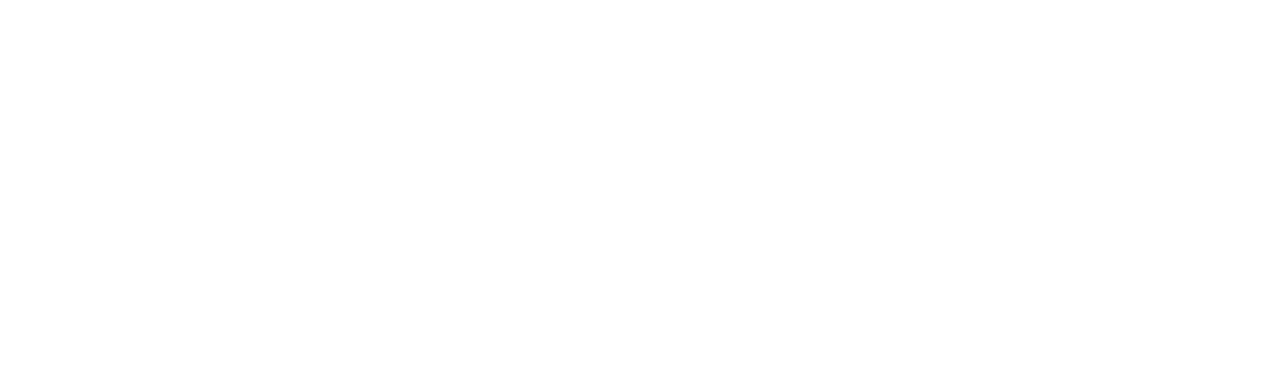
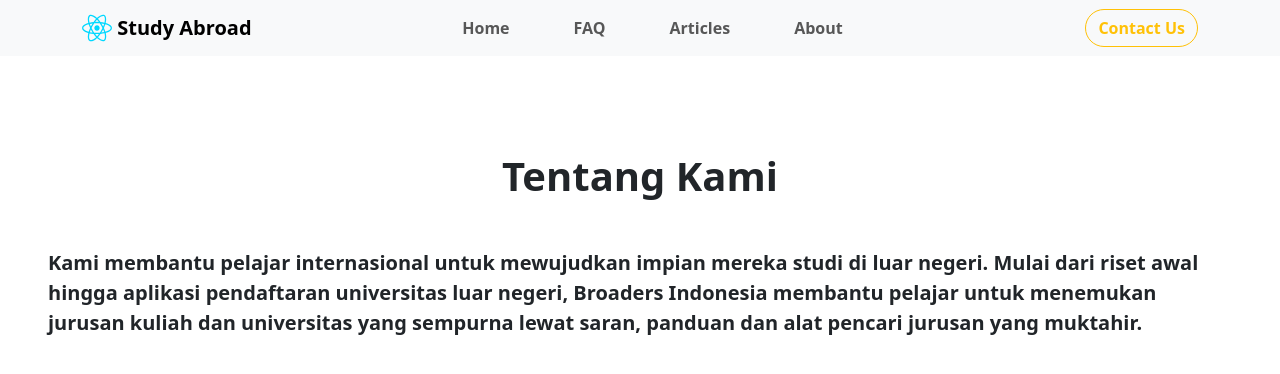
Before and after one commit to ramdhanifahmi/FE-Gigih-SDG4B, a React (Vite) app: page /about in a window 1280 px wide. Before the commit this address had no page. Shown: the top 374 px of the page. Built offline with nearby package versions, Linux system fonts and the light colour scheme.

Commit message:
create about page and article detail page

```diff
--- a/src/App.jsx
+++ b/src/App.jsx
@@ -4,6 +4,8 @@
 import 'bootstrap/dist/css/bootstrap.min.css';
 import { DestinationPage } from './Pages/DestinationPage';
 import { ArticlePage } from './Pages/ArticlePage';
+import { ArticleDetail } from './Pages/ArticleDetail';
+import { AboutPage } from './Pages/AboutPage';
 
 function App() {
 
@@ -12,7 +14,9 @@
       <Routes>
         <Route path="/" element={<HomePage />} />
         <Route path="/destination" element={<DestinationPage />} />
+        <Route path="/about" element={<AboutPage />} />
         <Route path="/articles" element={<ArticlePage />} />
+        <Route path="/articles/:id" element={<ArticleDetail />} />
       </Routes>
     </>
   )
--- /dev/null
+++ b/src/Pages/AboutPage.jsx
@@ -0,0 +1,15 @@
+import { Navmenu } from "../Components/Navbar/Navbar"
+
+export const AboutPage = () => {
+  return (
+    <>
+        <Navmenu />
+        <div className="p-5">
+            <h1 className="text-center fw-bold my-5">Tentang Kami</h1>
+            <p className="about-text lead fw-semibold article-text-justify">
+                Kami membantu pelajar internasional untuk mewujudkan impian mereka studi di luar negeri. Mulai dari riset awal hingga aplikasi pendaftaran universitas luar negeri, Broaders Indonesia membantu pelajar untuk menemukan jurusan kuliah dan universitas yang sempurna lewat saran, panduan dan alat pencari jurusan yang muktahir.
+            </p>
+        </div>
+    </>
+  )
+}
--- /dev/null
+++ b/src/Pages/ArticleDetail.jsx
@@ -0,0 +1,90 @@
+/* eslint-disable react-hooks/exhaustive-deps */
+import { useParams } from "react-router-dom";
+import { Navmenu } from "../Components/Navbar/Navbar";
+import { Image } from "react-bootstrap";
+import { useEffect, useState } from "react";
+import axios from "axios";
+
+export const ArticleDetail = () => {
+    const {id} = useParams();
+    const [article, setArticle] = useState({});
+
+    useEffect(() => {
+      const loadArticle = async () => {
+        try {
+            const res = await axios.get(`http://localhost:3000/api/v1/article/${id}`);
+            setArticle(res.data.data);
+        } catch (err) {
+            console.log(err)
+        }
+      }
+
+      loadArticle();
+    }, [])
+
+  return (
+    <>
+      <Navmenu />
+
+      <div className="articles-data bg-light">
+        <h1 className="text-center fw-bold">{article.title}</h1>
+        <div className="d-flex justify-content-center m-5">
+          <Image src={article.image}/>
+        </div>
+        <div dangerouslySetInnerHTML={{ __html: article.content }}/>
+        {/* <div>
+          <p className="mb-3 article-text-justify">Dibandingkan dengan negara Eropa lainnya, biaya kuliah di Belanda relatif lebih murah. Saat ini terdapat lebih dari 80,000 orang mahasiswa internasional di Belanda.</p>
+          <p className="mb-3 article-text-justify">Berikut ini Hotcourses Indonesia akan memberikan kisaran biaya kuliah di Belanda. Kisaran dari kami hanyalah sebagai panduan. Selalu konfirmasikan ke universitas yang Anda minati mengenai biaya kuliah terbaru.</p>
+
+          <p className="mt-5 article-text-justify">Universitas yang didanai pemerintah di Belanda menawarkan dua jenis biaya kuliah:</p>
+          <ul className="mb-5">
+            <li className="mb-3 article-text-justify">biaya kuliah berdasarkan undang-undang (statutory)</li>
+            <li className="mb-3 article-text-justify">biaya kuliah institusional</li>
+          </ul>
+
+          <p className="mb-4 article-text-justify">
+            Biaya berdasarkan undang-undang adalah biaya tetap yang diatur oleh pemerintah Belanda untuk semua universitas. Sebagian besar mahasiswa dari Belanda dan negara-negara Uni Eropa lainnya harus membayar jenis biaya ini untuk program sarjana dan pascasarjana. Tahun 2018-2019, biaya berdasarkan undang-undang ditetapkan sebesar € 2,060 per tahun.
+          </p>
+          <p className="mb-4 article-text-justify">
+            Biaya institusional diatur oleh univeristas terkait dan diaplikasikan kepada mahasiswa dari luar Uni Eropa. Jumlahnya tergantung spesialisasi dan kondisi lainnya. Rata-rata, biaya kelembagaan untuk 2018-2019 jatuh antara € 6,000 dan € 20,000 per tahun.
+          </p>
+          <p className="mb-4 article-text-justify">
+            Biaya kuliah universitas swasta sebanding dengan biaya universitas negeri. Program persiapan biasanya menawarkan biaya yang sama untuk mahasiswa dari dalam dan luar Uni Eropa.
+          </p>
+
+          <p className="fw-bold">€ 1 = Rp 17,000 (lebih kurang)</p>
+
+          <table id="article-tbl" className="w-100 border">
+            <tr>
+              <th>#</th>
+              <th>Biaya kuliah per tahun (euro)</th>
+              <th>Mahasiswa luar Uni Eropa</th>
+            </tr>
+            <tr>
+              <td>1</td>
+              <td>Program persiapan (1–12 bulan)</td>
+              <td>€ 6,000 — €12,000</td>
+            </tr>
+            <tr>
+              <td>2</td>
+              <td>Sarjana (3–4 tahun)</td>
+              <td>€ 6,000 —  €10,000</td>
+            </tr>
+            <tr>
+              <td>3</td>
+              <td>Pascasarjana (1–2 tahun)</td>
+              <td>€ 7,000 — € 20,000</td>
+            </tr>
+            <tr>
+              <td>4</td>
+              <td>Biaya kuliah program MBA bisa mencapai </td>
+              <td>€ 40,000 — € 50,000</td>
+            </tr>
+          </table>
+
+        </div> */}
+
+      </div>
+    </>
+  )
+}
```
